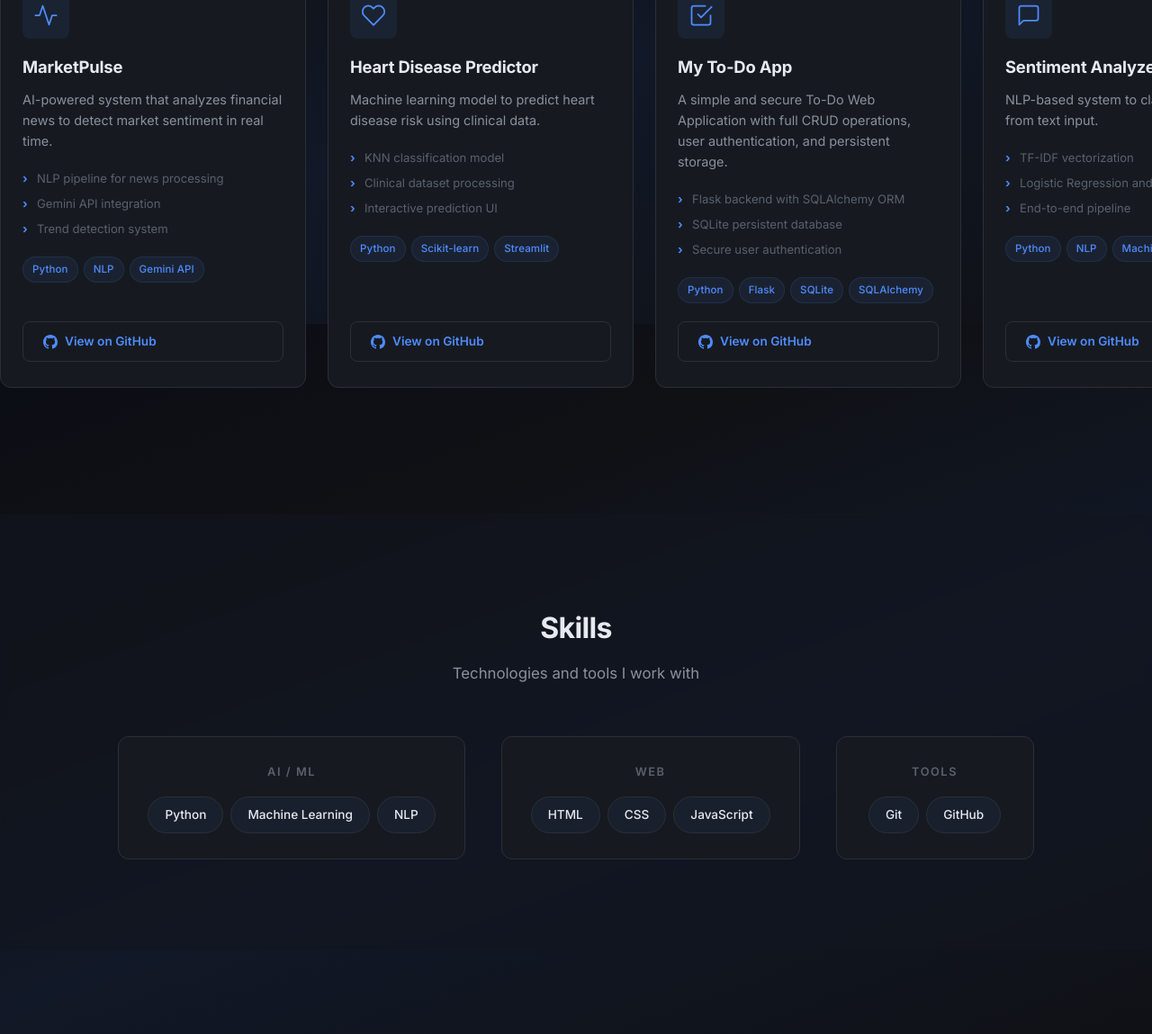
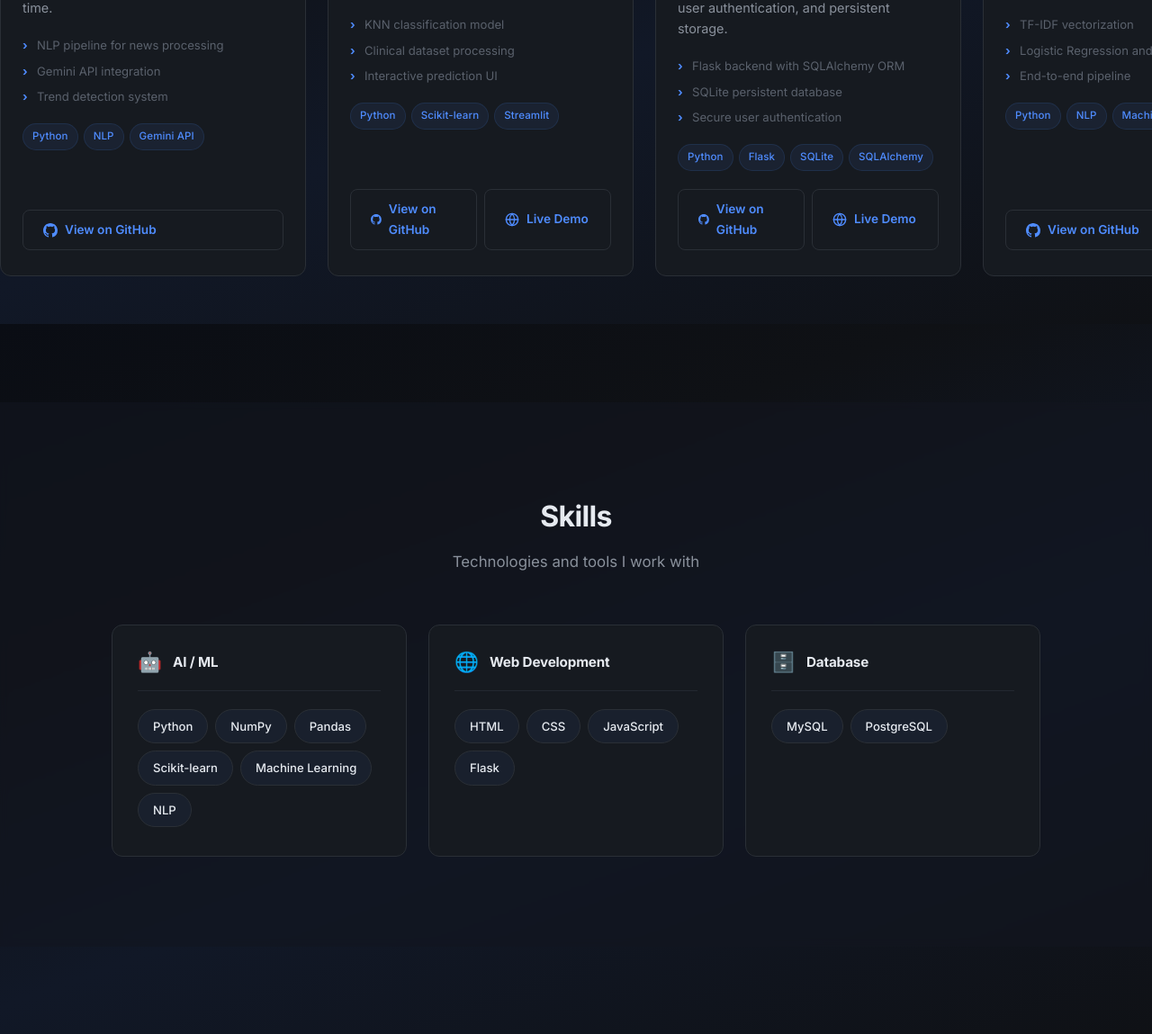
Before and after one commit to AetherCore4/MyPortfolio, a plain HTML site: page index.html in a window 1280 px wide. Shown: the part 1240-2389 px from the top of the page at 90% size. Drawn offline with Linux system fonts and the light colour scheme.

Commit message:
refactor: update skills grid layout, remove stats section, and standardize project button containers

```diff
--- a/index.html
+++ b/index.html
@@ -40,7 +40,7 @@
             <p class="hero-label">AI / ML Engineer</p>
             <h1 class="hero-name">Jishan Shaikh</h1>
             <p class="hero-title">Building intelligent systems that turn data into decisions.</p>
-            <p class="hero-sub">Solving 130+ problems on LeetCode and building real-world AI applications.</p>
+            <p class="hero-sub">Solving problems and building real-world applications.</p>
             <div class="hero-buttons">
                 <a href="#projects" class="btn btn-primary" id="btn-view-projects">View Projects</a>
                 <a href="https://github.com/AetherCore4" target="_blank" rel="noopener noreferrer" class="btn btn-secondary" id="btn-github-hero">
@@ -55,20 +55,6 @@
         </div>
     </section>
 
-    <!-- Stats Strip -->
-    <section class="stats-strip">
-        <div class="container stats-container">
-            <div class="stat-item">
-                <span class="stat-number">130+</span>
-                <span class="stat-label">DSA Problems</span>
-            </div>
-            <div class="stat-divider"></div>
-            <div class="stat-item">
-                <span class="stat-number">5+</span>
-                <span class="stat-label">Projects</span>
-            </div>
-        </div>
-    </section>
 
     <!-- Featured Projects -->
     <section class="section" id="projects">
@@ -96,10 +82,12 @@
                             <span class="tag">NLP</span>
                             <span class="tag">Gemini API</span>
                         </div>
+                        <div class="project-btns">
                             <a href="https://github.com/AetherCore4/MarketPulse" target="_blank" rel="noopener noreferrer" class="btn btn-outline btn-github" id="btn-github-marketpulse">
                                 <svg width="16" height="16" viewBox="0 0 24 24" fill="currentColor"><path d="M12 0C5.37 0 0 5.37 0 12c0 5.31 3.435 9.795 8.205 11.385.6.105.825-.255.825-.57 0-.285-.015-1.23-.015-2.235-3.015.555-3.795-.735-4.035-1.41-.135-.345-.72-1.41-1.23-1.695-.42-.225-1.02-.78-.015-.795.945-.015 1.62.87 1.845 1.23 1.08 1.815 2.805 1.305 3.495.99.105-.78.42-1.305.765-1.605-2.67-.3-5.46-1.335-5.46-5.925 0-1.305.465-2.385 1.23-3.225-.12-.3-.54-1.53.12-3.18 0 0 1.005-.315 3.3 1.23.96-.27 1.98-.405 3-.405s2.04.135 3 .405c2.295-1.56 3.3-1.23 3.3-1.23.66 1.65.24 2.88.12 3.18.765.84 1.23 1.905 1.23 3.225 0 4.605-2.805 5.625-5.475 5.925.435.375.81 1.095.81 2.22 0 1.605-.015 2.895-.015 3.3 0 .315.225.69.825.57A12.02 12.02 0 0024 12c0-6.63-5.37-12-12-12z"/></svg>
                                 View on GitHub
                             </a>
+                        </div>
                     </div>
                 </div>
 
@@ -121,10 +109,16 @@
                             <span class="tag">Scikit-learn</span>
                             <span class="tag">Streamlit</span>
                         </div>
+                        <div class="project-btns">
                             <a href="https://github.com/AetherCore4/HeartDiseasePredictor" target="_blank" rel="noopener noreferrer" class="btn btn-outline btn-github" id="btn-github-heartdisease">
                                 <svg width="16" height="16" viewBox="0 0 24 24" fill="currentColor"><path d="M12 0C5.37 0 0 5.37 0 12c0 5.31 3.435 9.795 8.205 11.385.6.105.825-.255.825-.57 0-.285-.015-1.23-.015-2.235-3.015.555-3.795-.735-4.035-1.41-.135-.345-.72-1.41-1.23-1.695-.42-.225-1.02-.78-.015-.795.945-.015 1.62.87 1.845 1.23 1.08 1.815 2.805 1.305 3.495.99.105-.78.42-1.305.765-1.605-2.67-.3-5.46-1.335-5.46-5.925 0-1.305.465-2.385 1.23-3.225-.12-.3-.54-1.53.12-3.18 0 0 1.005-.315 3.3 1.23.96-.27 1.98-.405 3-.405s2.04.135 3 .405c2.295-1.56 3.3-1.23 3.3-1.23.66 1.65.24 2.88.12 3.18.765.84 1.23 1.905 1.23 3.225 0 4.605-2.805 5.625-5.475 5.925.435.375.81 1.095.81 2.22 0 1.605-.015 2.895-.015 3.3 0 .315.225.69.825.57A12.02 12.02 0 0024 12c0-6.63-5.37-12-12-12z"/></svg>
                                 View on GitHub
                             </a>
+                            <a href="https://heartdiseasepredictor-qqdsfqxzgx4uwpbjfiqucy.streamlit.app" target="_blank" rel="noopener noreferrer" class="btn btn-outline btn-demo" id="btn-demo-heartdisease">
+                                <svg width="16" height="16" viewBox="0 0 24 24" fill="none" stroke="currentColor" stroke-width="2" stroke-linecap="round" stroke-linejoin="round"><circle cx="12" cy="12" r="10"/><line x1="2" y1="12" x2="22" y2="12"/><path d="M12 2a15.3 15.3 0 0 1 4 10 15.3 15.3 0 0 1-4 10 15.3 15.3 0 0 1-4-10 15.3 15.3 0 0 1 4-10z"/></svg>
+                                Live Demo
+                            </a>
+                        </div>
                     </div>
                 </div>
 
@@ -147,10 +141,16 @@
                             <span class="tag">SQLite</span>
                             <span class="tag">SQLAlchemy</span>
                         </div>
+                        <div class="project-btns">
                             <a href="https://github.com/AetherCore4/my-to-do-app" target="_blank" rel="noopener noreferrer" class="btn btn-outline btn-github" id="btn-github-todoapp">
                                 <svg width="16" height="16" viewBox="0 0 24 24" fill="currentColor"><path d="M12 0C5.37 0 0 5.37 0 12c0 5.31 3.435 9.795 8.205 11.385.6.105.825-.255.825-.57 0-.285-.015-1.23-.015-2.235-3.015.555-3.795-.735-4.035-1.41-.135-.345-.72-1.41-1.23-1.695-.42-.225-1.02-.78-.015-.795.945-.015 1.62.87 1.845 1.23 1.08 1.815 2.805 1.305 3.495.99.105-.78.42-1.305.765-1.605-2.67-.3-5.46-1.335-5.46-5.925 0-1.305.465-2.385 1.23-3.225-.12-.3-.54-1.53.12-3.18 0 0 1.005-.315 3.3 1.23.96-.27 1.98-.405 3-.405s2.04.135 3 .405c2.295-1.56 3.3-1.23 3.3-1.23.66 1.65.24 2.88.12 3.18.765.84 1.23 1.905 1.23 3.225 0 4.605-2.805 5.625-5.475 5.925.435.375.81 1.095.81 2.22 0 1.605-.015 2.895-.015 3.3 0 .315.225.69.825.57A12.02 12.02 0 0024 12c0-6.63-5.37-12-12-12z"/></svg>
                                 View on GitHub
                             </a>
+                            <a href="https://my-to-do-app-uf8x.onrender.com" target="_blank" rel="noopener noreferrer" class="btn btn-outline btn-demo" id="btn-demo-todoapp">
+                                <svg width="16" height="16" viewBox="0 0 24 24" fill="none" stroke="currentColor" stroke-width="2" stroke-linecap="round" stroke-linejoin="round"><circle cx="12" cy="12" r="10"/><line x1="2" y1="12" x2="22" y2="12"/><path d="M12 2a15.3 15.3 0 0 1 4 10 15.3 15.3 0 0 1-4 10 15.3 15.3 0 0 1-4-10 15.3 15.3 0 0 1 4-10z"/></svg>
+                                Live Demo
+                            </a>
+                        </div>
                     </div>
                 </div>
 
@@ -172,10 +172,12 @@
                             <span class="tag">NLP</span>
                             <span class="tag">Machine Learning</span>
                         </div>
+                        <div class="project-btns">
                             <a href="https://github.com/AetherCore4/Sentiment-Analyzer" target="_blank" rel="noopener noreferrer" class="btn btn-outline btn-github" id="btn-github-sentiment">
                                 <svg width="16" height="16" viewBox="0 0 24 24" fill="currentColor"><path d="M12 0C5.37 0 0 5.37 0 12c0 5.31 3.435 9.795 8.205 11.385.6.105.825-.255.825-.57 0-.285-.015-1.23-.015-2.235-3.015.555-3.795-.735-4.035-1.41-.135-.345-.72-1.41-1.23-1.695-.42-.225-1.02-.78-.015-.795.945-.015 1.62.87 1.845 1.23 1.08 1.815 2.805 1.305 3.495.99.105-.78.42-1.305.765-1.605-2.67-.3-5.46-1.335-5.46-5.925 0-1.305.465-2.385 1.23-3.225-.12-.3-.54-1.53.12-3.18 0 0 1.005-.315 3.3 1.23.96-.27 1.98-.405 3-.405s2.04.135 3 .405c2.295-1.56 3.3-1.23 3.3-1.23.66 1.65.24 2.88.12 3.18.765.84 1.23 1.905 1.23 3.225 0 4.605-2.805 5.625-5.475 5.925.435.375.81 1.095.81 2.22 0 1.605-.015 2.895-.015 3.3 0 .315.225.69.825.57A12.02 12.02 0 0024 12c0-6.63-5.37-12-12-12z"/></svg>
                                 View on GitHub
                             </a>
+                        </div>
                     </div>
                 </div>
 
@@ -197,10 +199,16 @@
                             <span class="tag">Flask</span>
                             <span class="tag">Machine Learning</span>
                         </div>
+                        <div class="project-btns">
                             <a href="https://github.com/AetherCore4/intelligent-email-analyzer" target="_blank" rel="noopener noreferrer" class="btn btn-outline btn-github" id="btn-github-emailanalyzer">
                                 <svg width="16" height="16" viewBox="0 0 24 24" fill="currentColor"><path d="M12 0C5.37 0 0 5.37 0 12c0 5.31 3.435 9.795 8.205 11.385.6.105.825-.255.825-.57 0-.285-.015-1.23-.015-2.235-3.015.555-3.795-.735-4.035-1.41-.135-.345-.72-1.41-1.23-1.695-.42-.225-1.02-.78-.015-.795.945-.015 1.62.87 1.845 1.23 1.08 1.815 2.805 1.305 3.495.99.105-.78.42-1.305.765-1.605-2.67-.3-5.46-1.335-5.46-5.925 0-1.305.465-2.385 1.23-3.225-.12-.3-.54-1.53.12-3.18 0 0 1.005-.315 3.3 1.23.96-.27 1.98-.405 3-.405s2.04.135 3 .405c2.295-1.56 3.3-1.23 3.3-1.23.66 1.65.24 2.88.12 3.18.765.84 1.23 1.905 1.23 3.225 0 4.605-2.805 5.625-5.475 5.925.435.375.81 1.095.81 2.22 0 1.605-.015 2.895-.015 3.3 0 .315.225.69.825.57A12.02 12.02 0 0024 12c0-6.63-5.37-12-12-12z"/></svg>
                                 View on GitHub
                             </a>
+                            <a href="https://intelligent-email-analyzer-ovjx.onrender.com" target="_blank" rel="noopener noreferrer" class="btn btn-outline btn-demo" id="btn-demo-emailanalyzer">
+                                <svg width="16" height="16" viewBox="0 0 24 24" fill="none" stroke="currentColor" stroke-width="2" stroke-linecap="round" stroke-linejoin="round"><circle cx="12" cy="12" r="10"/><line x1="2" y1="12" x2="22" y2="12"/><path d="M12 2a15.3 15.3 0 0 1 4 10 15.3 15.3 0 0 1-4 10 15.3 15.3 0 0 1-4-10 15.3 15.3 0 0 1 4-10z"/></svg>
+                                Live Demo
+                            </a>
+                        </div>
                     </div>
                 </div>
 
@@ -222,10 +230,12 @@
                             <span class="tag">CSS</span>
                             <span class="tag">JavaScript</span>
                         </div>
+                        <div class="project-btns">
                             <a href="https://github.com/AetherCore4/Amazon_clone" target="_blank" rel="noopener noreferrer" class="btn btn-outline btn-github" id="btn-github-amazonclone">
                                 <svg width="16" height="16" viewBox="0 0 24 24" fill="currentColor"><path d="M12 0C5.37 0 0 5.37 0 12c0 5.31 3.435 9.795 8.205 11.385.6.105.825-.255.825-.57 0-.285-.015-1.23-.015-2.235-3.015.555-3.795-.735-4.035-1.41-.135-.345-.72-1.41-1.23-1.695-.42-.225-1.02-.78-.015-.795.945-.015 1.62.87 1.845 1.23 1.08 1.815 2.805 1.305 3.495.99.105-.78.42-1.305.765-1.605-2.67-.3-5.46-1.335-5.46-5.925 0-1.305.465-2.385 1.23-3.225-.12-.3-.54-1.53.12-3.18 0 0 1.005-.315 3.3 1.23.96-.27 1.98-.405 3-.405s2.04.135 3 .405c2.295-1.56 3.3-1.23 3.3-1.23.66 1.65.24 2.88.12 3.18.765.84 1.23 1.905 1.23 3.225 0 4.605-2.805 5.625-5.475 5.925.435.375.81 1.095.81 2.22 0 1.605-.015 2.895-.015 3.3 0 .315.225.69.825.57A12.02 12.02 0 0024 12c0-6.63-5.37-12-12-12z"/></svg>
                                 View on GitHub
                             </a>
+                        </div>
                     </div>
                 </div>
 
@@ -248,30 +258,50 @@
         <div class="container">
             <h2 class="section-title">Skills</h2>
             <p class="section-subtitle">Technologies and tools I work with</p>
-            <div class="skills-groups">
-                <div class="skill-group">
-                    <h3 class="skill-group-title">AI / ML</h3>
+            <div class="skills-grid">
+
+                <!-- AI / ML -->
+                <div class="skill-card" id="skill-card-aiml">
+                    <div class="skill-card-header">
+                        <span class="skill-card-emoji">🤖</span>
+                        <h3 class="skill-card-title">AI / ML</h3>
+                    </div>
                     <div class="skill-pills">
                         <span class="pill">Python</span>
+                        <span class="pill">NumPy</span>
+                        <span class="pill">Pandas</span>
+                        <span class="pill">Scikit-learn</span>
                         <span class="pill">Machine Learning</span>
                         <span class="pill">NLP</span>
                     </div>
                 </div>
-                <div class="skill-group">
-                    <h3 class="skill-group-title">Web</h3>
+
+                <!-- Web Development -->
+                <div class="skill-card" id="skill-card-webdev">
+                    <div class="skill-card-header">
+                        <span class="skill-card-emoji">🌐</span>
+                        <h3 class="skill-card-title">Web Development</h3>
+                    </div>
                     <div class="skill-pills">
                         <span class="pill">HTML</span>
                         <span class="pill">CSS</span>
                         <span class="pill">JavaScript</span>
+                        <span class="pill">Flask</span>
                     </div>
                 </div>
-                <div class="skill-group">
-                    <h3 class="skill-group-title">Tools</h3>
+
+                <!-- Database -->
+                <div class="skill-card" id="skill-card-database">
+                    <div class="skill-card-header">
+                        <span class="skill-card-emoji">🗄️</span>
+                        <h3 class="skill-card-title">Database</h3>
+                    </div>
                     <div class="skill-pills">
-                        <span class="pill">Git</span>
-                        <span class="pill">GitHub</span>
+                        <span class="pill">MySQL</span>
+                        <span class="pill">PostgreSQL</span>
                     </div>
                 </div>
+
             </div>
         </div>
     </section>
--- a/script.js
+++ b/script.js
@@ -41,7 +41,7 @@
     // --- Scroll reveal animation ---
     const revealTargets = [
         '.project-card',
-        '.skill-group',
+        '.skill-card',
         '.achievement-card',
         '.about-content',
         '.contact-card',
--- a/styles.css
+++ b/styles.css
@@ -253,8 +253,16 @@ strong {
     transform: translateY(-1px);
 }
 
-.btn-github {
+.btn-github,
+.btn-demo {
+    flex: 1;
+}
+
+.project-btns {
+    display: flex;
+    gap: 8px;
     margin-top: auto;
+    flex-wrap: wrap;
 }
 
 .btn-lg {
@@ -582,52 +590,75 @@ strong {
    Skills Section
    ============================================ */
 
-.skills-groups {
-    display: flex;
-    justify-content: center;
-    gap: 40px;
-    flex-wrap: wrap;
+.skills-grid {
+    display: grid;
+    grid-template-columns: repeat(3, 1fr);
+    gap: 24px;
+    align-items: stretch;
 }
 
-.skill-group {
+.skill-card {
     background: var(--card);
     border: 1px solid var(--border);
     border-radius: var(--radius);
-    padding: 28px 32px;
-    min-width: 220px;
-    text-align: center;
+    padding: 28px 28px 32px;
+    display: flex;
+    flex-direction: column;
+    gap: 20px;
+    backdrop-filter: blur(8px);
+    -webkit-backdrop-filter: blur(8px);
+    transition: border-color var(--transition), transform var(--transition), box-shadow var(--transition);
 }
 
-.skill-group-title {
-    font-size: 0.8rem;
-    font-weight: 600;
-    text-transform: uppercase;
-    letter-spacing: 0.12em;
-    color: var(--text-dim);
-    margin-bottom: 16px;
+.skill-card:hover {
+    border-color: rgba(79, 140, 255, 0.22);
+    transform: translateY(-3px);
+    box-shadow: 0 8px 32px rgba(79, 140, 255, 0.07);
+}
+
+.skill-card-header {
+    display: flex;
+    align-items: center;
+    gap: 12px;
+    padding-bottom: 18px;
+    border-bottom: 1px solid var(--border-light);
+}
+
+.skill-card-emoji {
+    font-size: 1.35rem;
+    line-height: 1;
+    flex-shrink: 0;
+}
+
+.skill-card-title {
+    font-size: 0.95rem;
+    font-weight: 700;
+    letter-spacing: -0.01em;
+    color: var(--text);
 }
 
 .skill-pills {
     display: flex;
     flex-wrap: wrap;
     gap: 8px;
-    justify-content: center;
 }
 
 .pill {
-    font-size: 0.85rem;
+    font-size: 0.82rem;
     font-weight: 500;
-    padding: 8px 18px;
+    padding: 7px 16px;
     background: rgba(79, 140, 255, 0.06);
     border: 1px solid var(--border);
     border-radius: 100px;
     color: var(--text);
-    transition: border-color var(--transition), background var(--transition);
+    transition: border-color var(--transition), background var(--transition), color var(--transition);
+    white-space: nowrap;
 }
 
 .pill:hover {
     border-color: var(--accent);
     background: var(--accent-glow);
+    color: var(--accent);
 }
 
 /* ============================================
@@ -905,13 +936,9 @@ strong {
         font-size: 1.4rem;
     }
 
-    .skills-groups {
+    .skills-grid {
+        grid-template-columns: repeat(2, 1fr);
         gap: 16px;
-    }
-
-    .skill-group {
-        min-width: auto;
-        width: 100%;
     }
 
     .contact-links {
@@ -948,4 +975,8 @@ strong {
         min-width: 260px;
         max-width: 280px;
     }
+
+    .skills-grid {
+        grid-template-columns: 1fr;
+    }
 }
```
Lines whose indentation alone changed are shown as unchanged.
